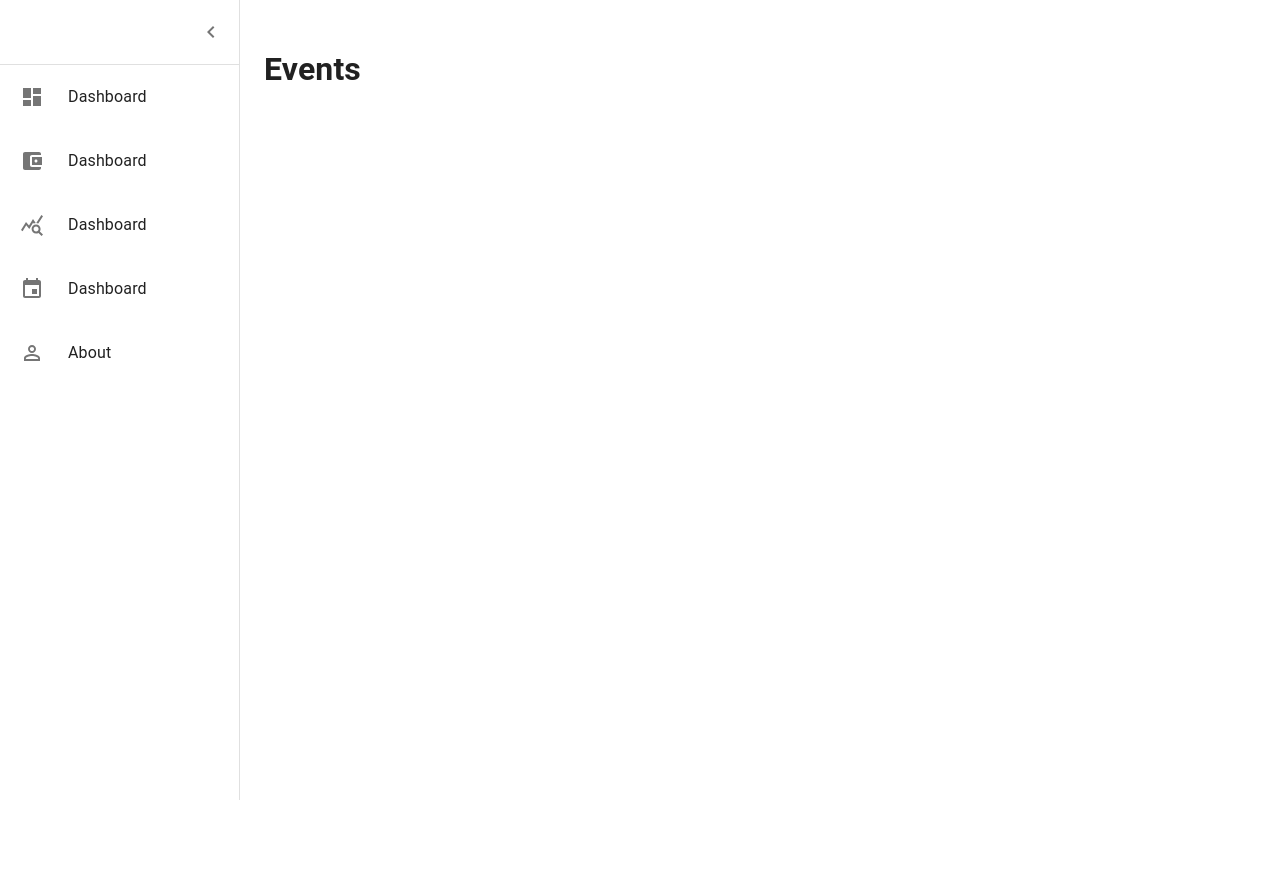
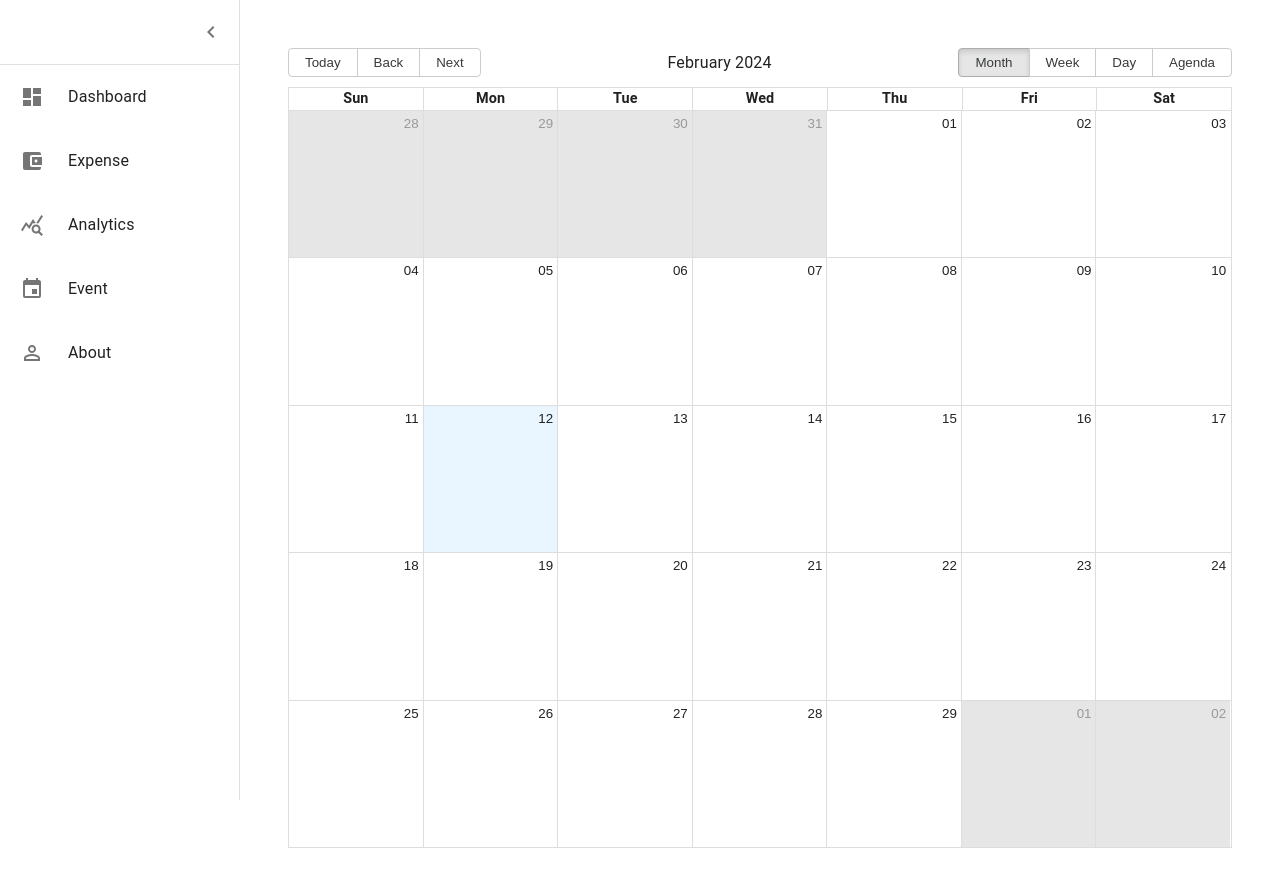
Before and after one commit to shivrajkhetri7/microservices-admin, a React (Create React App) app in the folder client/: page /event in a window 1280 px wide. Both pictures are taken after a click on the button 36 px from the left and 32 px from the top of the page. Shown: the top 886 px of the page. Before the commit the page ends 800 px from the top, so only its background shows below. Built offline with nearby package versions, Linux system fonts and the light colour scheme.

Commit message:
Added Event Page

```diff
--- a/client/package.json
+++ b/client/package.json
@@ -16,7 +16,9 @@
     "@types/node": "^16.18.80",
     "@types/react": "^18.2.55",
     "@types/react-dom": "^18.2.19",
+    "moment": "^2.30.1",
     "react": "^18.2.0",
+    "react-big-calendar": "^1.11.0",
     "react-dom": "^18.2.0",
     "react-router-dom": "^6.22.0",
     "react-scripts": "^3.0.1",
@@ -48,6 +50,7 @@
     ]
   },
   "devDependencies": {
+    "@types/react-big-calendar": "^1.8.8",
     "prettier": "3.2.5"
   }
 }
--- /dev/null
+++ b/client/src/component/events/eventCalender.tsx
@@ -0,0 +1,26 @@
+import React, { useState, FC } from 'react';
+import { Calendar, momentLocalizer } from 'react-big-calendar';
+import 'react-big-calendar/lib/css/react-big-calendar.css';
+import moment from 'moment';
+
+const localizer = momentLocalizer(moment)
+
+interface MyCalendarProps {}
+
+const MyCalendar: FC<MyCalendarProps> = () => {
+    const [events, setEvents] = useState<any[]>([])
+
+    return (
+        <div className="calendar-container">
+            <Calendar
+                localizer={localizer}
+                events={events}
+                startAccessor="start"
+                endAccessor="end"
+                style={{ height: 800 }}
+            />
+        </div>
+    )
+}
+
+export default MyCalendar
--- a/client/src/component/navigation/sideNav.tsx
+++ b/client/src/component/navigation/sideNav.tsx
@@ -132,7 +132,7 @@ export const SideNav = () => {
         </List>
         {/* Expense Icons */}
         <List>
-          <ListItem disablePadding sx={{ display: 'block' }} onClick={() => navigate('/')}>
+          <ListItem disablePadding sx={{ display: 'block' }} onClick={() => navigate('/expense')}>
             <ListItemButton
               sx={{
                 minHeight: 48,
@@ -149,13 +149,13 @@ export const SideNav = () => {
               >
                 <AccountBalanceWalletIcon />
               </ListItemIcon>
-              <ListItemText primary="Dashboard" sx={{ opacity: open ? 1 : 0 }} />
+              <ListItemText primary="Expense" sx={{ opacity: open ? 1 : 0 }} />
             </ListItemButton>
           </ListItem>
         </List>
         {/* Analysis Icons */}
         <List>
-          <ListItem disablePadding sx={{ display: 'block' }} onClick={() => navigate('/')}>
+          <ListItem disablePadding sx={{ display: 'block' }} onClick={() => navigate('/analysis')}>
             <ListItemButton
               sx={{
                 minHeight: 48,
@@ -172,13 +172,13 @@ export const SideNav = () => {
               >
                 <QueryStatsIcon />
               </ListItemIcon>
-              <ListItemText primary="Dashboard" sx={{ opacity: open ? 1 : 0 }} />
+              <ListItemText primary="Analytics" sx={{ opacity: open ? 1 : 0 }} />
             </ListItemButton>
           </ListItem>
         </List>
         {/* Events Icons */}
         <List>
-          <ListItem disablePadding sx={{ display: 'block' }} onClick={() => navigate('/')}>
+          <ListItem disablePadding sx={{ display: 'block' }} onClick={() => navigate('/event')}>
             <ListItemButton
               sx={{
                 minHeight: 48,
@@ -195,7 +195,7 @@ export const SideNav = () => {
               >
                 <InsertInvitationIcon />
               </ListItemIcon>
-              <ListItemText primary="Dashboard" sx={{ opacity: open ? 1 : 0 }} />
+              <ListItemText primary="Event" sx={{ opacity: open ? 1 : 0 }} />
             </ListItemButton>
           </ListItem>
         </List>
--- a/client/src/view/event.tsx
+++ b/client/src/view/event.tsx
@@ -1,14 +1,15 @@
 import React from "react";
 import Box from '@mui/material/Box';
 import { SideNav } from "../component/navigation/sideNav";
+import Calendar from "../component/events/eventCalender";
 
 export const Events = () => {
     return (
         <React.Fragment>
-            <Box sx={{ display: 'flex' }}>
+            <Box sx={{ display: 'flex',p:3 }}>
                 <SideNav />
                 <Box component="main" sx={{ flexGrow: 1, p: 3 }}>
-                    <h1>Events</h1>
+                  <Calendar/>
                 </Box>
             </Box>
         </React.Fragment>
```
Also changed, not shown: client/src/component/events/toolbar.tsx (added, +77 -0 lines), 1 other file (tests, documents, lock files or other folders).
